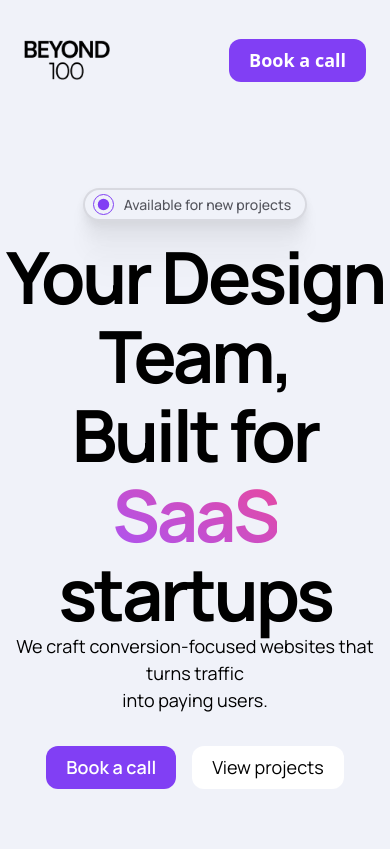
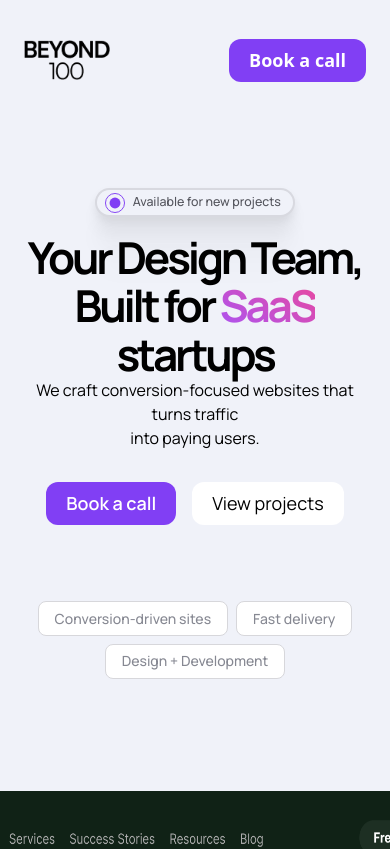
Before and after one commit to Stan-Edgar/beyond100, a React (Vite) app in the folder my-landing/: page / in a window 390 px wide. Shown: the top 849 px of the page. Built offline with nearby package versions, Linux system fonts and the light colour scheme; a web font is replaced by a local one.

Commit message:
Added hero mobile responsiveness

```diff
--- a/my-landing/src/hero.jsx
+++ b/my-landing/src/hero.jsx
@@ -1,34 +1,34 @@
 import React from 'react';
 import icons from "./icons.js";
 
-const benefit = 'flex justify-center text-sm text-[#868892] font-medium items-center px-4 py-[0.4rem] gap-[10px] bg-white border border-[#D7D7DB] rounded-lg';
+const benefit = 'flex flex-nowrap justify-center text-sm text-[#868892] font-medium items-center px-4 py-[0.4rem] gap-[10px] bg-white border border-[#D7D7DB] rounded-lg';
 
 export default function Hero() {
     return (
-        <div className='flex flex-col items-center mt-[6.25rem] mb-[3rem] mx-auto'>
-            <div className='w-[14rem] mb-[1rem] gap-[10px] pr-[0.375rem] py-[4px] border-2 border-[#0000001A] rounded-full bg-[#F0F2F9] flex justify-center shadow-[0px_61px_24px_rgba(0,0,0,0.01),0px_34px_21px_rgba(0,0,0,0.03),0px_15px_15px_rgba(0,0,0,0.05),0px_4px_8px_rgba(0,0,0,0.06)]'>
-               <img src={icons.alertCircle} alt="circle" />
-               <p className='text-[0.875rem] text-[#54555D] font-medium font-manrope'>Available for new projects</p>
+        <div className='flex flex-col items-center mt-[6.25rem] mb-[3rem] mx-auto px-6'>
+            <div className='flex justify-center items-center w-[12.45rem] sm:w-[14rem] mb-[1rem] gap-[0.5rem] pr-[0.275rem] sm:pr-[0.375rem] py-[2.5px] sm:py-[4px] border-2 border-[#0000001A] rounded-full bg-[#F0F2F9] shadow-[0px_61px_24px_rgba(0,0,0,0.01),0px_34px_21px_rgba(0,0,0,0.03),0px_15px_15px_rgba(0,0,0,0.05),0px_4px_8px_rgba(0,0,0,0.06)]'>
+               <img src={icons.alertCircle} alt="circle" className='w-[1.25rem] sm:w-[1.4rem] h-[1.25rem] sm:h-[1.4rem]' />
+               <p className='text-[0.775rem] sm:text-[0.875rem] text-[#54555D] font-medium font-manrope'>Available for new projects</p>
             </div>
 
             <div className='flex flex-col font-manrope mb-[2rem]'>
-               <h1 className='text-[4.50rem] tracking-[-0.20rem] flex flex-col text-center  leading-[1.1] font-bold'>
+               <h1 className='text-[2.75rem] sm:text-[4.50rem] tracking-[-0.20rem] flex flex-col text-center  leading-[1.1] font-bold'>
               <span>Your Design Team,</span>
               <span>Built for <span className='bg-gradient-to-tr from-purple-500 to-pink-500 bg-clip-text text-transparent'>SaaS</span> startups</span>
              </h1>
 
-             <p className=' flex flex-col text-center text-[1.125rem] text-[#000000]'>
+             <p className=' flex flex-col text-center text-[1rem] sm:text-[1.125rem] text-[#000000]'>
               <span>We craft conversion-focused websites that turns traffic</span>
               <span>into paying users.</span>
              </p>
             </div>
 
-            <div className='flex gap-[1rem] mb-[7rem] font-manrope'>
+            <div className='flex gap-[1rem] mb-[4.75rem] sm:mb-[6.5rem] font-manrope'>
               <div className='px-5 py-2 bg-[#813FF4] text-white font-semibold rounded-xl text-[1.125rem] cursor-pointer'><a href="https://calendly.com/thestanedgar/15mins" target='_blank'>Book a call</a></div>
               <div className='px-5 py-2 bg-[#FFFFFF] text-black rounded-xl text-[1.125rem] cursor-pointer"'>View projects</div>
             </div>
 
-            <div className='font-manrope flex gap-6'>
+            <div className='font-manrope flex flex-wrap justify-center gap-[0.5rem] sm:gap-6'>
               <div className={benefit}>Conversion-driven sites</div>
               <div className={benefit}>Fast delivery</div>
               <div className={benefit}>Design + Development</div>
```
